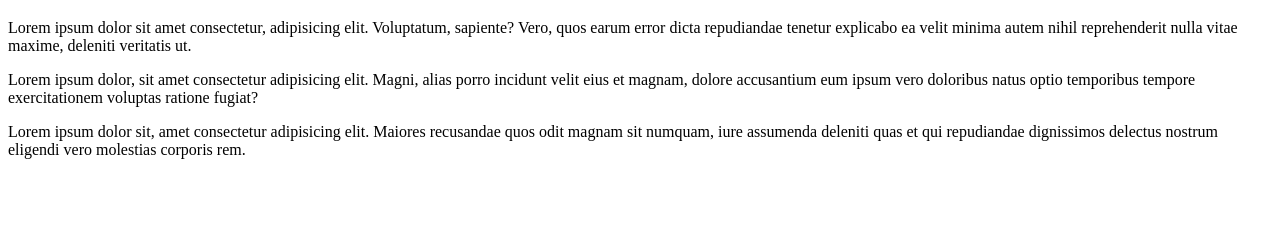
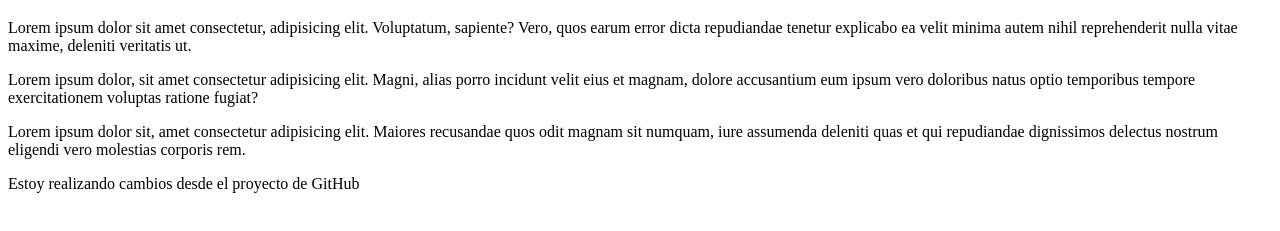
Before and after one commit to EdderCodarlupo/CursoGIT, a plain HTML site: page index.html in a window 1280 px wide. Shown: the part 61-292 px from the top of the page. Drawn offline with Linux system fonts and the light colour scheme.

Commit message:
Update index.html

```diff
--- a/index.html
+++ b/index.html
@@ -25,5 +25,6 @@
       qui repudiandae dignissimos delectus nostrum eligendi vero molestias
       corporis rem.
     </p>
+    <p>Estoy realizando cambios desde el proyecto de GitHub</p>
   </body>
 </html>
```
